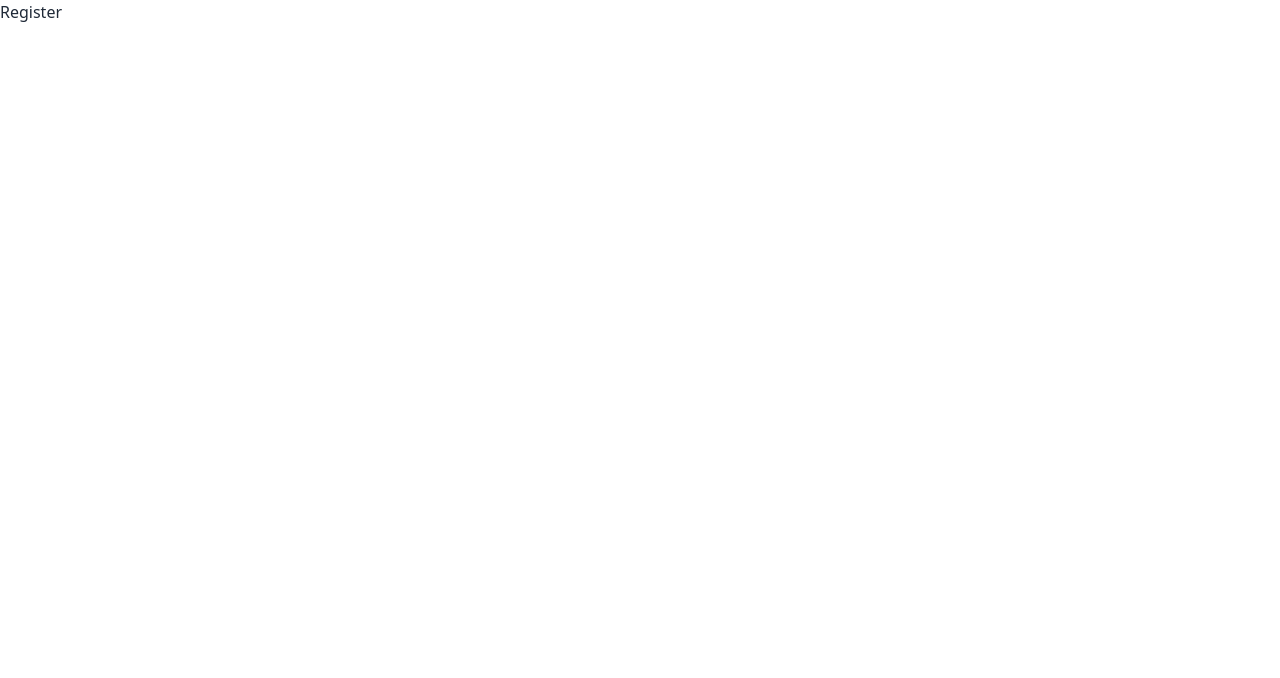
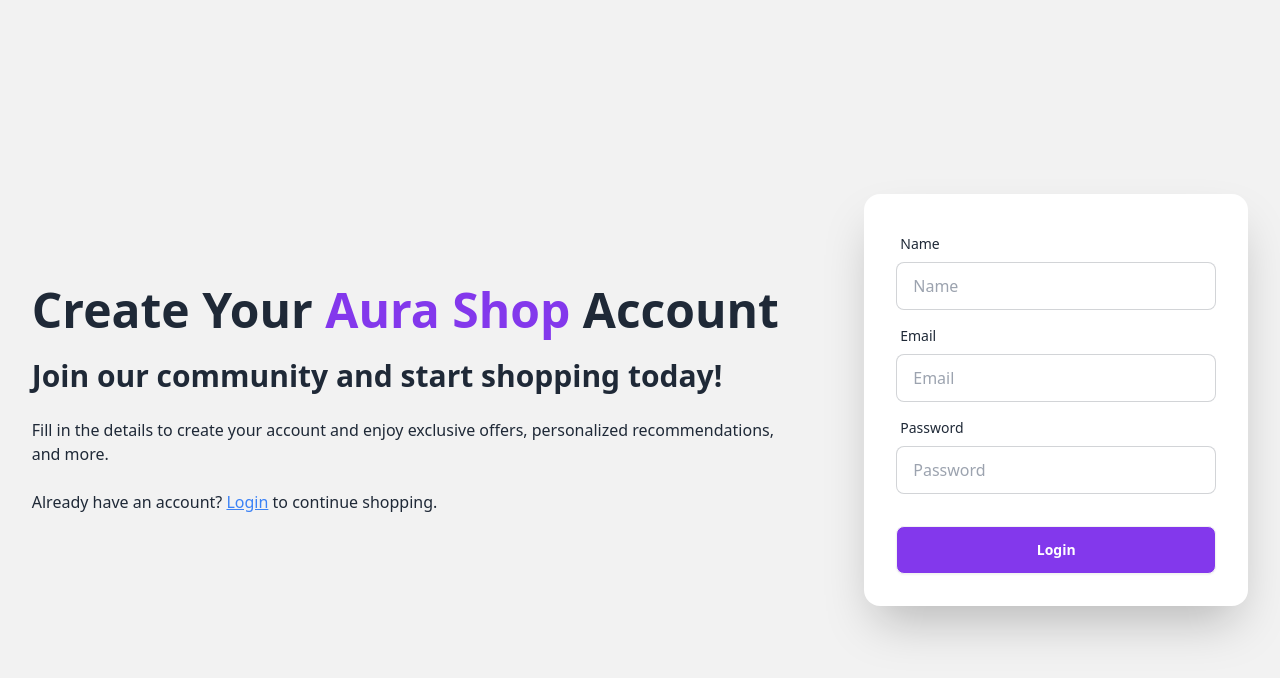
Before and after one commit to Legion204/aura-shop-client, a React (Vite) app: page /register in a window 1280 px wide. Shown: the top 678 px of the page. Built offline with nearby package versions, Linux system fonts and the light colour scheme.

Commit message:
added login and register form

```diff
--- a/src/pages/Login.jsx
+++ b/src/pages/Login.jsx
@@ -1,10 +1,48 @@
 import React from 'react';
+import { Link } from 'react-router-dom';
 
 const Login = () => {
+
+    const handelLogin = e =>{
+        e.preventDefault()
+        const email = e.target.email.value
+        const password = e.target.password.value
+        console.log(email,password);
+    }
+
     return (
-        <div>
-            login
-        </div>
+        <>
+            <div className="hero bg-base-200 min-h-screen">
+                <div className="hero-content flex-col lg:flex-row lg:gap-16">
+                    <div className="text-center lg:text-left">
+                    <h1 className="text-5xl font-bold">Login To Your <span className='text-[#8338ec]'>Aura Shop</span> Account</h1>
+                        <p className="py-6">
+                            We're glad to see you again. Please enter your details to continue shopping.
+                        </p>
+                        <p>Don't have an account? <Link to={'/register'} className='text-blue-500 underline'>Register</Link> to create a new one.</p>
+                    </div>
+                    <div className="card bg-base-100 w-full max-w-sm shrink-0 shadow-2xl">
+                        <form onSubmit={handelLogin} className="card-body">
+                            <div className="form-control">
+                                <label className="label">
+                                    <span className="label-text">Email</span>
+                                </label>
+                                <input type="email" name='email' placeholder="email" className="input input-bordered" required />
+                            </div>
+                            <div className="form-control">
+                                <label className="label">
+                                    <span className="label-text">Password</span>
+                                </label>
+                                <input type="password" placeholder="password" name='password' className="input input-bordered" required />
+                            </div>
+                            <div className="form-control mt-6">
+                                <button type='submit' className="btn text-white bg-[#8338ec]">Login</button>
+                            </div>
+                        </form>
+                    </div>
+                </div>
+            </div>
+        </>
     );
 };
 
--- a/src/pages/Register.jsx
+++ b/src/pages/Register.jsx
@@ -1,10 +1,56 @@
 import React from 'react';
+import { Link } from 'react-router-dom';
 
 const Register = () => {
+
+    const handelRegister = e =>{
+        e.preventDefault()
+        const name = e.target.name.value
+        const email = e.target.email.value
+        const password = e.target.password.value
+        console.log(name,email,password);
+    }
+
     return (
-        <div>
-            Register
-        </div>
+        <>
+            <div className="hero bg-base-200 min-h-screen">
+                <div className="hero-content flex-col lg:flex-row lg:gap-16">
+                    <div className="text-center lg:text-left">
+                        <h1 className="text-5xl font-bold">Create Your <span className='text-[#8338ec]'>Aura Shop</span> Account</h1>
+                        <h1 className="text-3xl font-bold pt-6">Join our community and start shopping today!</h1>
+                        <p className="py-6">
+                        Fill in the details to create your account and enjoy exclusive offers, personalized recommendations, and more.
+                        </p>
+                        <p>Already have an account? <Link to={'/'} className='text-blue-500 underline'>Login</Link> to continue shopping.</p>
+                    </div>
+                    <div className="card bg-base-100 w-full max-w-sm shrink-0 shadow-2xl">
+                        <form onSubmit={handelRegister} className="card-body">
+                            <div className="form-control">
+                                <label className="label">
+                                    <span className="label-text">Name</span>
+                                </label>
+                                <input type="text" name='name' placeholder="Name" className="input input-bordered" required />
+                            </div>
+                            <div className="form-control">
+                                <label className="label">
+                                    <span className="label-text">Email</span>
+                                </label>
+                                <input type="email" name='email' placeholder="Email" className="input input-bordered" required />
+                            </div>
+                            <div className="form-control">
+                                <label className="label">
+                                    <span className="label-text">Password</span>
+                                </label>
+                                <input type="password" placeholder="Password" name='password' className="input input-bordered" required />
+                            </div>
+                            <div className="form-control mt-6">
+                                <button type='submit' className="btn text-white bg-[#8338ec]">Login</button>
+                            </div>
+                        </form>
+                    </div>
+                </div>
+            </div>
+        </>
     );
 };
 
```
